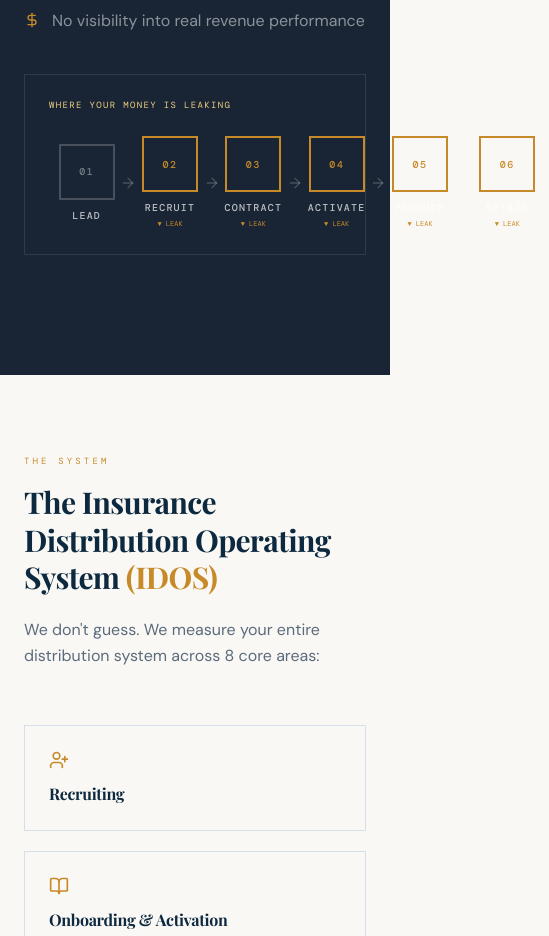
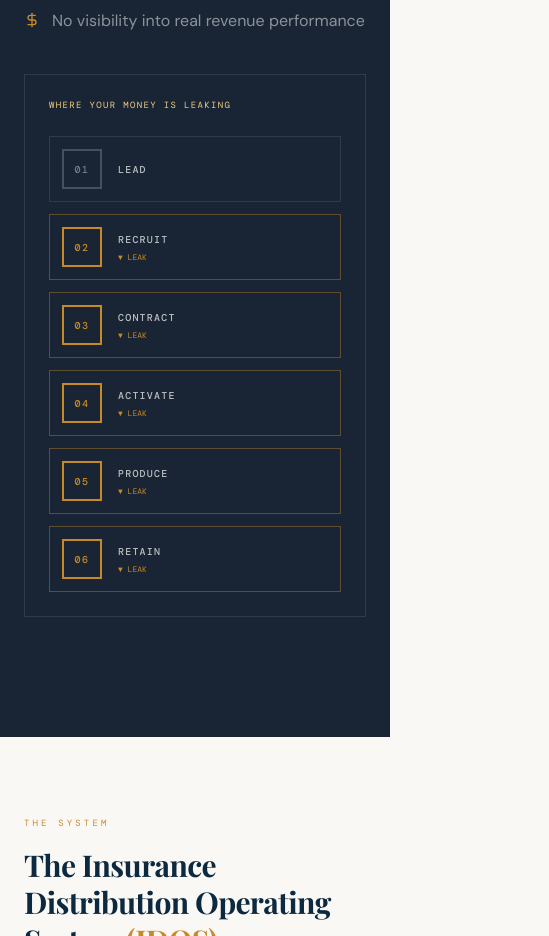
Before and after one commit to michaelschuettephoto-code/clientelebuilders, a React (Vite) app: page /lifeinsurance in a window 390 px wide. Shown: the part 1580-2516 px from the top of the page, 549 px wide, since content can reach past the window. Built offline with nearby package versions, Linux system fonts and the light colour scheme; a web font is replaced by a local one.

Commit message:
Changes
Co-authored-by: michaelschuettephoto-code <236507827+michaelschuettephoto-code@users.noreply.github.com>

```diff
--- a/src/pages/Index.tsx
+++ b/src/pages/Index.tsx
@@ -144,14 +144,35 @@ const Index = () => {
             <span className="font-mono text-[9px] tracking-[0.15em] text-[hsl(var(--gold-light))] uppercase block mb-8">
               The Five Stages
             </span>
-            <div className="flex items-center justify-between overflow-x-auto min-w-[500px] gap-0">
+
+            {/* Mobile: vertical stack */}
+            <div className="flex flex-col sm:hidden gap-4">
+              {SYSTEM_STAGES.map((stage, i) => (
+                <div key={stage.label} className="flex items-center gap-4 border border-primary-foreground/10 p-4">
+                  <div className="w-12 h-12 border-2 border-accent flex items-center justify-center shrink-0">
+                    <stage.icon className="h-4 w-4 text-accent" />
+                  </div>
+                  <div className="flex flex-col">
+                    <span className="font-mono text-[10px] tracking-[0.15em] text-primary-foreground/80 uppercase font-medium">
+                      {stage.label}
+                    </span>
+                    <span className="font-mono text-[8px] tracking-[0.15em] text-primary-foreground/30 mt-1">
+                      Stage {String(i + 1).padStart(2, "0")}
+                    </span>
+                  </div>
+                </div>
+              ))}
+            </div>
+
+            {/* Desktop / tablet: horizontal flow */}
+            <div className="hidden sm:flex items-center justify-between gap-0">
               {SYSTEM_STAGES.map((stage, i) => (
                 <div key={stage.label} className="flex items-center flex-1">
                   <div className="flex flex-col items-center flex-1 relative">
                     <div className="w-16 h-16 border-2 border-accent flex items-center justify-center mb-3">
                       <stage.icon className="h-5 w-5 text-accent" />
                     </div>
-                    <span className="font-mono text-[10px] tracking-[0.15em] text-primary-foreground/80 uppercase font-medium">
+                    <span className="font-mono text-[10px] tracking-[0.15em] text-primary-foreground/80 uppercase font-medium text-center">
                       {stage.label}
                     </span>
                     <span className="font-mono text-[8px] tracking-[0.15em] text-primary-foreground/30 mt-1">
--- a/src/pages/LifeInsurance.tsx
+++ b/src/pages/LifeInsurance.tsx
@@ -160,7 +160,29 @@ const LifeInsurance = () => {
               <span className="font-mono text-[9px] tracking-[0.15em] text-[hsl(var(--gold-light))] uppercase block mb-6">
                 Where Your Money Is Leaking
               </span>
-              <div className="flex items-center justify-between overflow-x-auto min-w-[500px] gap-0">
+              {/* Mobile: vertical list */}
+              <div className="flex flex-col sm:hidden gap-3">
+                {PIPELINE_STAGES.map((stage, i) => (
+                  <div key={stage.label} className={`flex items-center gap-4 border p-3 ${stage.leaks ? "border-accent/40" : "border-primary-foreground/10"}`}>
+                    <div className={`w-10 h-10 border-2 flex items-center justify-center shrink-0 ${stage.leaks ? "border-accent" : "border-primary-foreground/20"}`}>
+                      <span className={`font-mono text-[10px] tracking-[0.15em] font-medium uppercase ${stage.leaks ? "text-accent" : "text-primary-foreground/40"}`}>
+                        {String(i + 1).padStart(2, "0")}
+                      </span>
+                    </div>
+                    <div className="flex flex-col flex-1">
+                      <span className="font-mono text-[10px] tracking-[0.12em] text-primary-foreground/70 uppercase font-medium">
+                        {stage.label}
+                      </span>
+                      {stage.leaks && (
+                        <span className="font-mono text-[8px] text-accent mt-1">▼ LEAK</span>
+                      )}
+                    </div>
+                  </div>
+                ))}
+              </div>
+
+              {/* Desktop / tablet: horizontal flow */}
+              <div className="hidden sm:flex items-center justify-between gap-0">
                 {PIPELINE_STAGES.map((stage, i) => (
                   <div key={stage.label} className="flex items-center flex-1">
                     <div className="flex flex-col items-center flex-1 relative">
@@ -169,7 +191,7 @@ const LifeInsurance = () => {
                           {String(i + 1).padStart(2, "0")}
                         </span>
                       </div>
-                      <span className="font-mono text-[10px] tracking-[0.12em] text-primary-foreground/70 uppercase font-medium">
+                      <span className="font-mono text-[10px] tracking-[0.12em] text-primary-foreground/70 uppercase font-medium text-center">
                         {stage.label}
                       </span>
                       {stage.leaks && (
```
